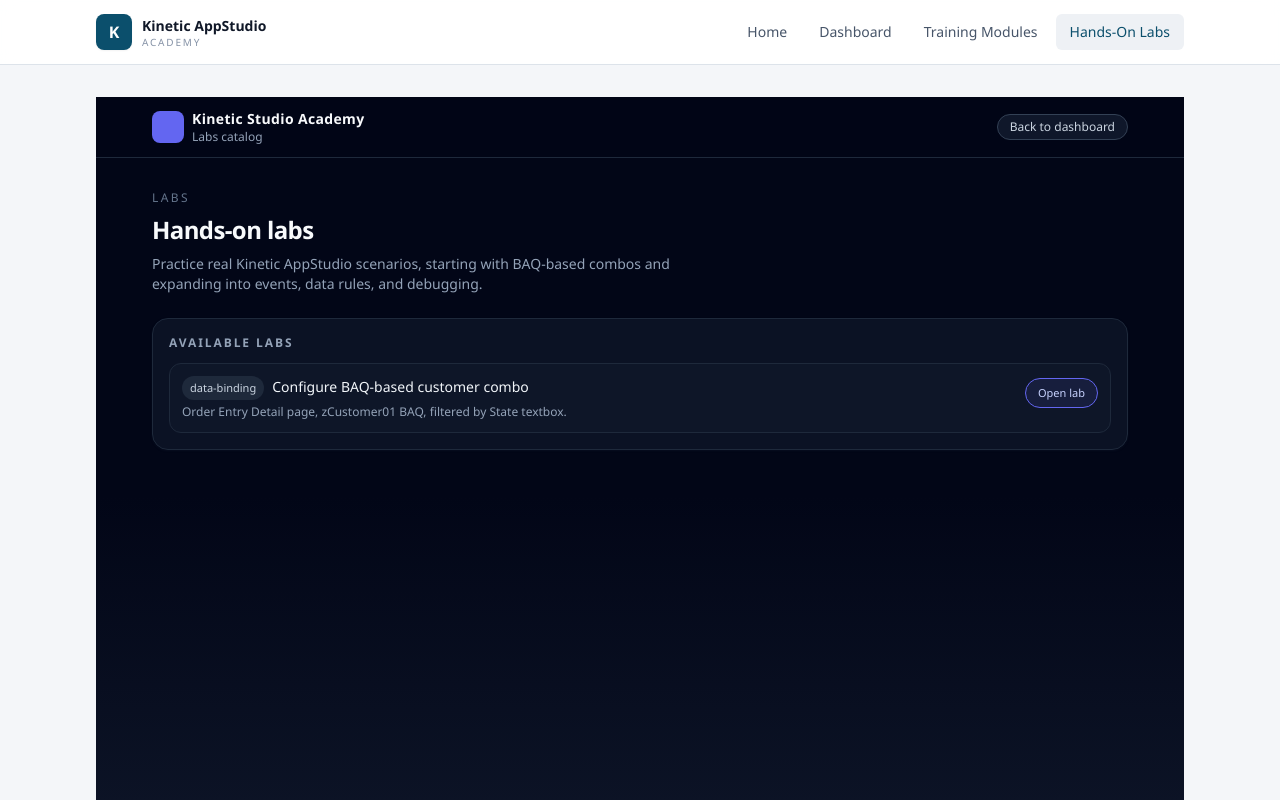
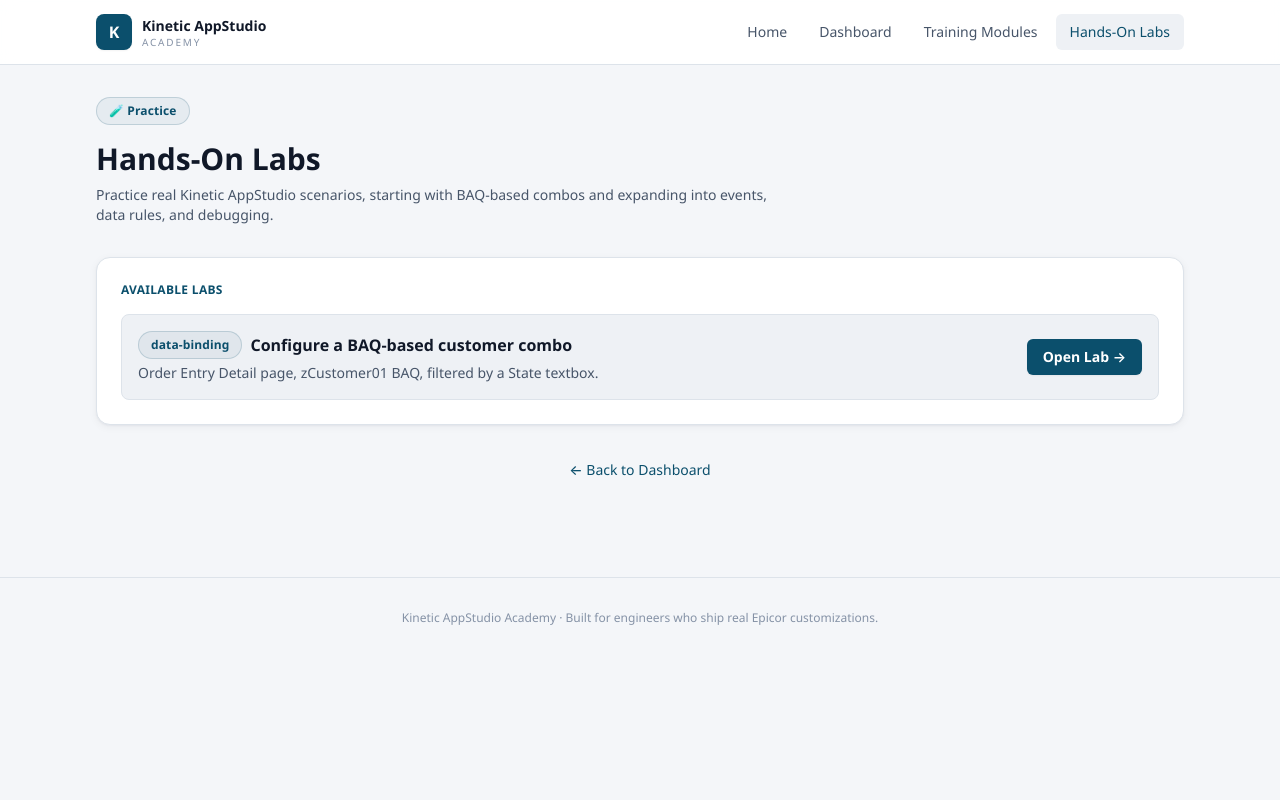
Before and after one commit to HGW-Pro/kinetic-appstudio-academy, a Next.js app: page /labs in a window 1280 px wide. Shown: the top 800 px of the page. Built offline with nearby package versions, Linux system fonts and the light colour scheme.

Commit message:
Restyle Hands-On Labs to match the light Epicor theme; convert to data-driven dynamic lab pages

```diff
--- /dev/null
+++ b/app/labs/[slug]/page.tsx
@@ -0,0 +1,88 @@
+import Link from "next/link";
+import { notFound } from "next/navigation";
+import { labs, getLab } from "../../../lib/labs";
+
+export function generateStaticParams() {
+  return labs.map((l) => ({ slug: l.slug }));
+}
+
+export default function LabDetailPage({ params }: { params: { slug: string } }) {
+  const lab = getLab(params.slug);
+  if (!lab) notFound();
+
+  return (
+    <div className="space-y-8">
+      <div className="glass-card glow-border rounded-2xl p-8">
+        <span className="badge-pill">{lab.tag}</span>
+        <h1 className="mt-4 text-2xl font-bold text-[var(--text-hi)] sm:text-3xl">{lab.title}</h1>
+        <p className="mt-3 max-w-2xl text-sm text-[var(--text-mid)]">{lab.objective}</p>
+      </div>
+
+      <div className="glass-card rounded-xl p-6">
+        <h2 className="text-sm font-semibold uppercase tracking-wide text-[var(--primary)]">
+          Prerequisites
+        </h2>
+        <ul className="mt-3 space-y-2 text-sm text-[var(--text-mid)]">
+          {lab.prerequisites.map((p, i) => (
+            <li key={i} className="flex items-start gap-2">
+              <span className="mt-0.5 text-[var(--primary)]">•</span>
+              <span>{p}</span>
+            </li>
+          ))}
+        </ul>
+      </div>
+
+      <div className="glass-card rounded-xl p-6">
+        <h2 className="text-sm font-semibold uppercase tracking-wide text-[var(--primary)]">
+          Step-by-Step Guide
+        </h2>
+        <ol className="mt-4 space-y-4">
+          {lab.steps.map((step, i) => (
+            <li key={i} className="flex gap-4 rounded-lg border border-[var(--border)] bg-[var(--surface-2)] p-4">
+              <span className="flex h-8 w-8 shrink-0 items-center justify-center rounded-full bg-[var(--primary)] text-xs font-bold text-white">
+                {i + 1}
+              </span>
+              <div>
+                <p className="font-semibold text-[var(--text-hi)]">{step.title}</p>
+                <p className="mt-1 text-sm text-[var(--text-mid)]">{step.detail}</p>
+              </div>
+            </li>
+          ))}
+        </ol>
+      </div>
+
+      <div className="glass-card rounded-xl p-6">
+        <h2 className="text-sm font-semibold uppercase tracking-wide text-[var(--primary)]">
+          Acceptance Criteria
+        </h2>
+        <ul className="mt-3 space-y-2 text-sm text-[var(--text-mid)]">
+          {lab.acceptanceCriteria.map((c, i) => (
+            <li key={i} className="flex items-start gap-2">
+              <span className="mt-0.5 text-[var(--success)]">✓</span>
+              <span>{c}</span>
+            </li>
+          ))}
+        </ul>
+      </div>
+
+      {lab.notes.length > 0 && (
+        <div className="rounded-xl border border-[var(--primary)]/20 bg-[var(--primary)]/[0.05] p-6">
+          <h2 className="text-sm font-semibold uppercase tracking-wide text-[var(--primary)]">
+            Notes
+          </h2>
+          <ul className="mt-3 space-y-2 text-sm text-[var(--text-mid)]">
+            {lab.notes.map((n, i) => (
+              <li key={i}>💡 {n}</li>
+            ))}
+          </ul>
+        </div>
+      )}
+
+      <div className="text-center">
+        <Link href="/labs" className="text-sm font-medium text-[var(--primary)] hover:underline">
+          ← Back to Labs
+        </Link>
+      </div>
+    </div>
+  );
+}
--- a/app/labs/page.tsx
+++ b/app/labs/page.tsx
@@ -1,89 +1,51 @@
 import Link from "next/link";
+import { labs } from "../../lib/labs";
 
-interface LabAssignment {
-  id: string;
-  title: string;
-  context: string;
-  trackId: string;
-}
+export default function LabsPage() {
+  return (
+    <div className="space-y-8">
+      <div>
+        <span className="badge-pill">🧪 Practice</span>
+        <h1 className="mt-4 text-3xl font-bold text-[var(--text-hi)]">Hands-On Labs</h1>
+        <p className="mt-2 max-w-2xl text-sm text-[var(--text-mid)]">
+          Practice real Kinetic AppStudio scenarios, starting with BAQ-based combos and expanding
+          into events, data rules, and debugging.
+        </p>
+      </div>
 
-const labs: LabAssignment[] = [
-  {
-    id: "lab-baq-customer-combo",
-    title: "Configure BAQ-based customer combo",
-    context:
-      "Order Entry Detail page, zCustomer01 BAQ, filtered by State textbox.",
-    trackId: "data-binding",
-  },
-];
+      <div className="glass-card rounded-xl p-6">
+        <p className="mb-4 text-xs font-semibold uppercase tracking-wide text-[var(--primary)]">
+          Available Labs
+        </p>
+        <div className="space-y-3">
+          {labs.map((lab) => (
+            <div
+              key={lab.slug}
+              className="flex flex-col gap-3 rounded-lg border border-[var(--border)] bg-[var(--surface-2)] p-4 sm:flex-row sm:items-center sm:justify-between"
+            >
+              <div>
+                <div className="flex flex-wrap items-center gap-2">
+                  <span className="badge-pill">{lab.tag}</span>
+                  <h2 className="text-base font-semibold text-[var(--text-hi)]">{lab.title}</h2>
+                </div>
+                <p className="mt-1 text-sm text-[var(--text-mid)]">{lab.summary}</p>
+              </div>
+              <Link
+                href={`/labs/${lab.slug}`}
+                className="shrink-0 rounded-md bg-[var(--primary)] px-4 py-2 text-center text-sm font-semibold text-white shadow-sm transition hover:bg-[var(--primary-dark)]"
+              >
+                Open Lab →
+              </Link>
+            </div>
+          ))}
+        </div>
+      </div>
 
-export default function LabsIndexPage() {
-  return (
-    <div className="min-h-screen bg-gradient-to-b from-slate-950 via-slate-950 to-slate-900 text-slate-50">
-      <header className="border-b border-slate-800 bg-slate-950/80 backdrop-blur">
-        <div className="mx-auto flex max-w-5xl items-center justify-between px-6 py-3">
-          <div className="flex items-center gap-2">
-            <div className="h-8 w-8 rounded-lg bg-indigo-500" />
-            <div className="flex flex-col">
-              <span className="text-sm font-semibold tracking-wide">
-                Kinetic Studio Academy
-              </span>
-              <span className="text-xs text-slate-400">Labs catalog</span>
-            </div>
-          </div>
-          <Link
-            href="/"
-            className="rounded-full border border-slate-700 bg-slate-900 px-3 py-1 text-xs text-slate-300 hover:border-indigo-400 hover:text-indigo-200"
-          >
-            Back to dashboard
-          </Link>
-        </div>
-      </header>
-
-      <main className="mx-auto max-w-5xl px-6 py-8">
-        <section className="mb-6 space-y-2">
-          <p className="text-xs uppercase tracking-[0.2em] text-slate-500">
-            Labs
-          </p>
-          <h1 className="text-2xl font-semibold tracking-tight">Hands-on labs</h1>
-          <p className="max-w-xl text-sm text-slate-400">
-            Practice real Kinetic AppStudio scenarios, starting with BAQ-based combos
-            and expanding into events, data rules, and debugging.
-          </p>
-        </section>
-
-        <section className="space-y-3 rounded-2xl border border-slate-800 bg-slate-900/70 p-4 shadow-sm shadow-slate-900/40">
-          <h2 className="text-xs font-semibold uppercase tracking-[0.16em] text-slate-400">
-            Available labs
-          </h2>
-          <ul className="mt-2 space-y-2 text-sm text-slate-200">
-            {labs.map((lab) => (
-              <li
-                key={lab.id}
-                className="flex items-start justify-between gap-3 rounded-xl border border-slate-800 bg-slate-900/80 p-3"
-              >
-                <div className="space-y-1">
-                  <div className="flex items-baseline gap-2">
-                    <span className="text-[11px] rounded-full bg-slate-800 px-2 py-0.5 text-slate-300">
-                      {lab.trackId}
-                    </span>
-                    <h3 className="text-sm font-medium text-slate-100">
-                      {lab.title}
-                    </h3>
-                  </div>
-                  <p className="text-xs text-slate-400">{lab.context}</p>
-                </div>
-                <Link
-                  href={`/labs/${lab.id}`}
-                  className="mt-[2px] inline-flex items-center rounded-full border border-indigo-500 bg-indigo-500/10 px-3 py-1 text-[11px] font-medium text-indigo-200 hover:bg-indigo-500/20"
-                >
-                  Open lab
-                </Link>
-              </li>
-            ))}
-          </ul>
-        </section>
-      </main>
+      <div className="text-center">
+        <Link href="/dashboard" className="text-sm font-medium text-[var(--primary)] hover:underline">
+          ← Back to Dashboard
+        </Link>
+      </div>
     </div>
   );
 }
--- /dev/null
+++ b/lib/labs.ts
@@ -0,0 +1,72 @@
+export type LabStep = {
+  title: string;
+  detail: string;
+};
+
+export type Lab = {
+  slug: string;
+  title: string;
+  tag: string;
+  summary: string;
+  objective: string;
+  prerequisites: string[];
+  steps: LabStep[];
+  acceptanceCriteria: string[];
+  notes: string[];
+};
+
+export const labs: Lab[] = [
+  {
+    slug: "lab-baq-customer-combo",
+    title: "Configure a BAQ-based customer combo",
+    tag: "data-binding",
+    summary: "Order Entry Detail page, zCustomer01 BAQ, filtered by a State textbox.",
+    objective:
+      "Add a ComboBox to Order Entry's Detail page that lists customers from the zCustomer01 BAQ, with an additional State column and a live textbox filter — reinforcing everything from the Components & Layout and DataViews modules.",
+    prerequisites: [
+      "Complete 'Components, Layout & Reusable Building Blocks'",
+      "Complete 'DataViews, Widgets & Sliding Panels in Practice'",
+      "Customize Privileges enabled on your account",
+    ],
+    steps: [
+      {
+        title: "Open Order Entry in Application Studio",
+        detail: "Launch Order Entry, select a record, then press Ctrl+Alt+D and create a new layer named LabBAQCombo.",
+      },
+      {
+        title: "Add the layout scaffolding",
+        detail: "On the Details page, drag a PanelCard to the top of the layout and add a 2Column container inside it. Rename the panel card title to 'Combo Box Examples'.",
+      },
+      {
+        title: "Drop in the ComboBox and TextBox",
+        detail: "From Toolbox → Components, drag a ComboBox and a TextBox into the 2Column container.",
+      },
+      {
+        title: "Wire the ComboBox to the BAQ",
+        detail: "Select the ComboBox, open Properties, and set it up as a BAQ Combo pointing at zCustomer01. Add State as an additional display column.",
+      },
+      {
+        title: "Add the live filter",
+        detail: "Bind the TextBox to a filter parameter on the BAQ so typing a state code narrows the combo's results in real time.",
+      },
+      {
+        title: "Save, publish, and test",
+        detail: "Save the layer, Preview, type a state code into the filter textbox, and confirm the combo list narrows correctly.",
+      },
+    ],
+    acceptanceCriteria: [
+      "ComboBox displays customers sourced from the zCustomer01 BAQ, not a hardcoded list.",
+      "The combo shows an additional State column alongside the customer name.",
+      "Typing a state code into the filter textbox narrows the combo results without a page reload.",
+      "The layer is saved, published, and reproducible by re-opening Application Studio.",
+    ],
+    notes: [
+      "Review 'Setting up a BAQ Combo' in the DataViews module before starting if you get stuck on the filter binding.",
+      "This exact pattern — BAQ Combo + textbox filter — shows up constantly in real Kinetic customization work, so it's worth mastering.",
+    ],
+  },
+];
+
+export function getLab(slug: string) {
+  return labs.find((l) => l.slug === slug);
+}
```
